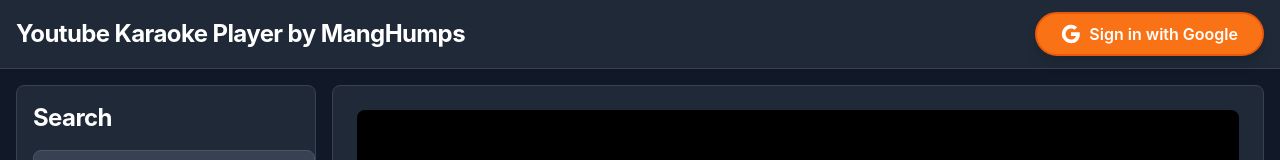
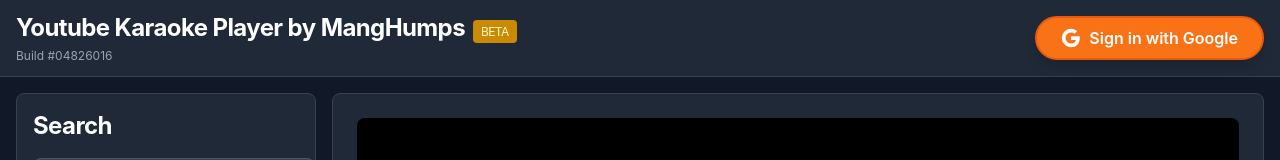
Before and after one commit to HumpreyCogayGit/YoutubeKaraokePlayer, a React (Vite) app: page / in a window 1280 px wide. Shown: the top 160 px of the page. Built offline with nearby package versions, Linux system fonts and the light colour scheme; no server answers.

Commit message:
Add BETA badge and build number to header

```diff
--- a/src/App.tsx
+++ b/src/App.tsx
@@ -59,9 +59,13 @@
       {/* Header */}
       <header className="bg-gray-800 shadow-sm border-b border-gray-700">
         <div className="px-4 py-3 flex justify-between items-center">
-          <h1 className="text-2xl font-bold text-white tracking-tight">
-            Youtube Karaoke Player by MangHumps
-          </h1>
+          <div>
+            <h1 className="text-2xl font-bold text-white tracking-tight">
+              Youtube Karaoke Player by MangHumps
+              <span className="ml-2 text-xs font-normal bg-yellow-600 text-yellow-100 px-2 py-1 rounded">BETA</span>
+            </h1>
+            <p className="text-xs text-gray-400 mt-1">Build #{Date.now().toString().slice(-8)}</p>
+          </div>
 
           <div className="flex items-center gap-4">
             {isAuthenticated ? (
```
